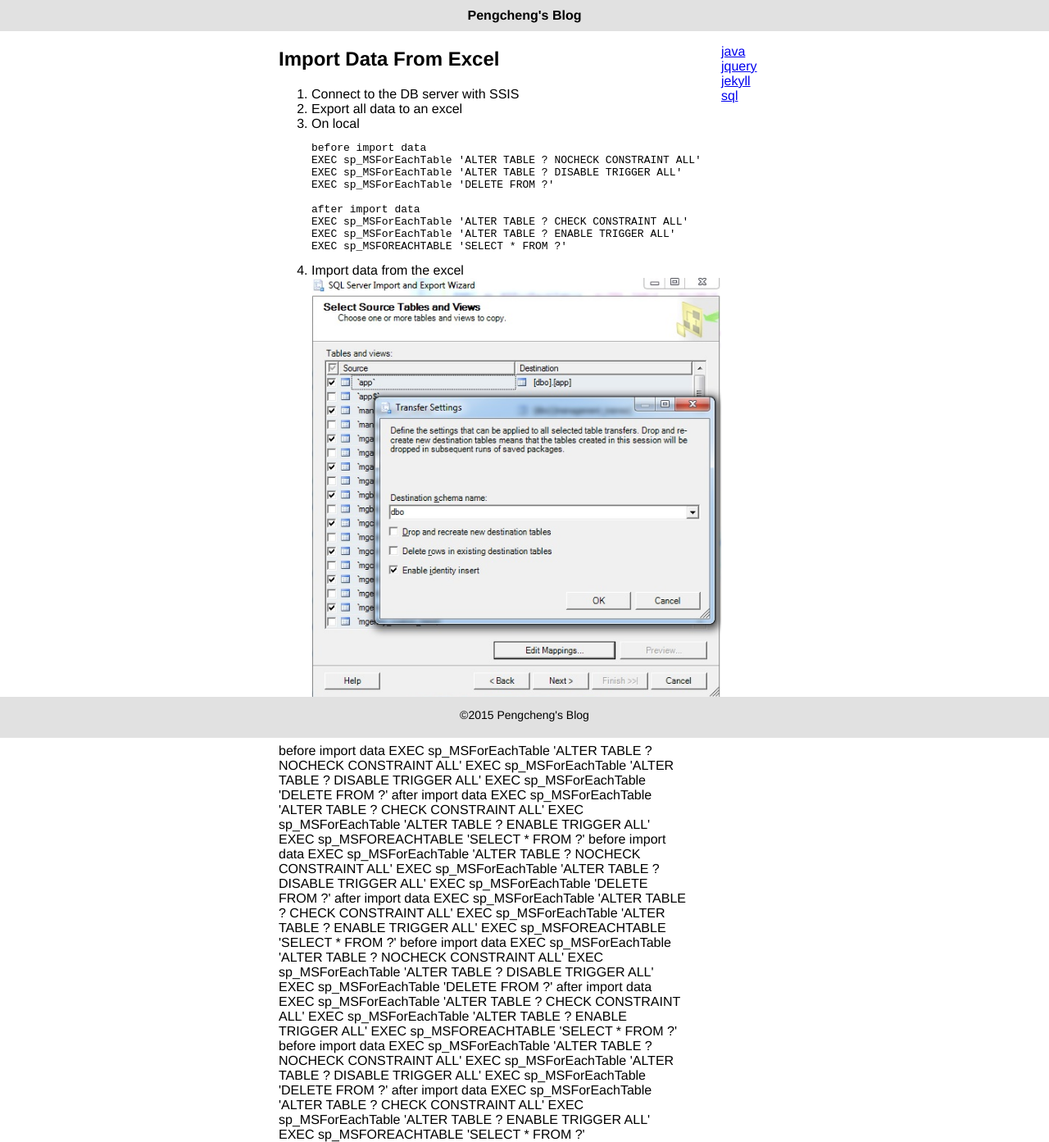
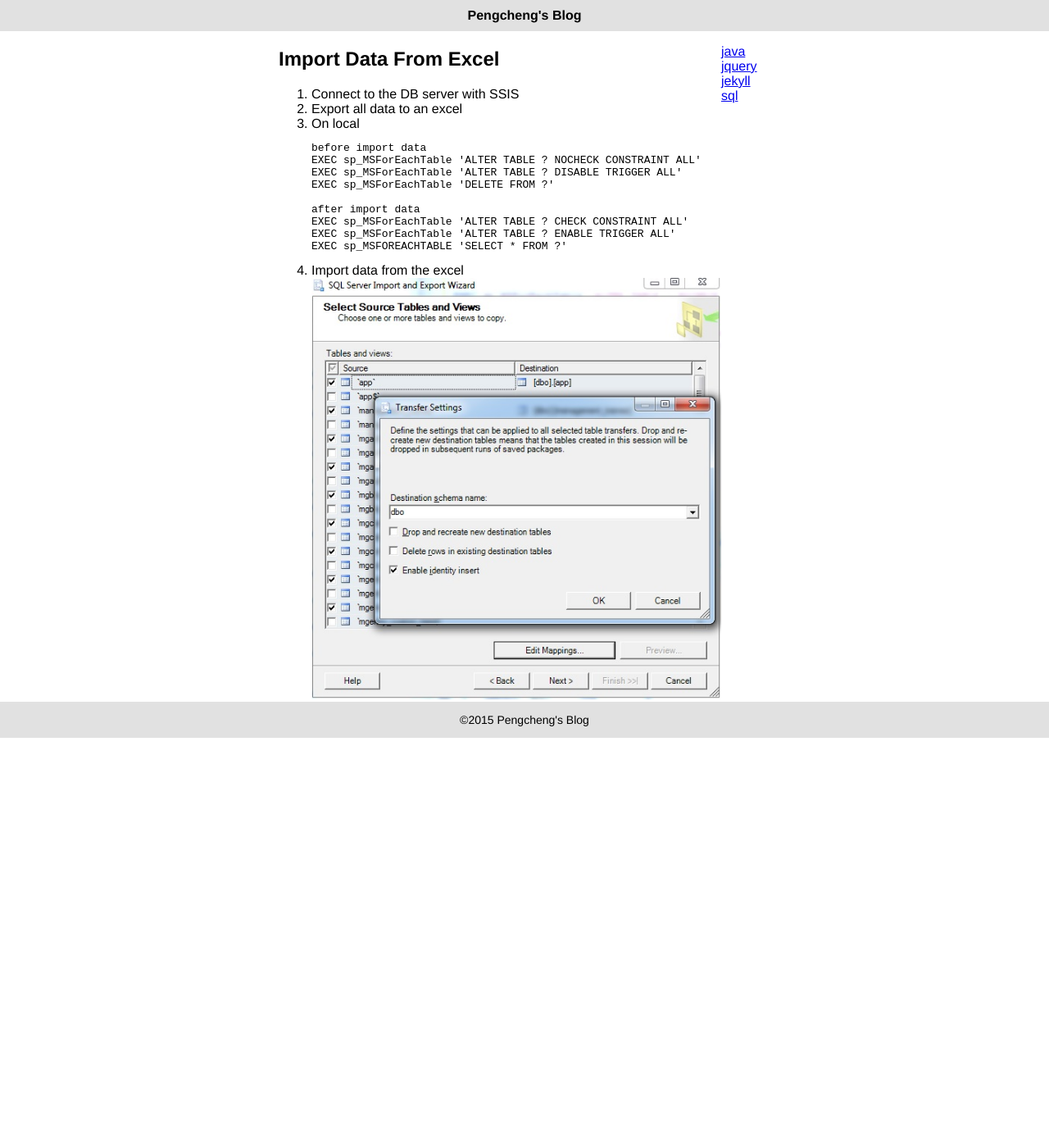
Before and after one commit to anfslove/jekyll_demo, a Jekyll site: the page built from _posts/2015-06-19-import_data_from_excel.html, in a window 1280 px wide. Shown: the whole page at 82% size. Built offline with Jekyll 4.4.1, drawn with Linux system fonts in a browser that asks for light colours; after the commit the page ends 957 px from its top, so only the background shows below that.

Commit message:
Refined footer style.

```diff
--- a/_posts/2015-06-19-import_data_from_excel.html
+++ b/_posts/2015-06-19-import_data_from_excel.html
@@ -26,39 +26,3 @@
 	</li>
 </ul>
 <p>{{ page.date | date_to_string }}</p>
-before import data
-EXEC sp_MSForEachTable 'ALTER TABLE ? NOCHECK CONSTRAINT ALL'
-EXEC sp_MSForEachTable 'ALTER TABLE ? DISABLE TRIGGER ALL'
-EXEC sp_MSForEachTable 'DELETE FROM ?'
-
-after import data
-EXEC sp_MSForEachTable 'ALTER TABLE ? CHECK CONSTRAINT ALL'
-EXEC sp_MSForEachTable 'ALTER TABLE ? ENABLE TRIGGER ALL'
-EXEC sp_MSFOREACHTABLE 'SELECT * FROM ?'
-before import data
-EXEC sp_MSForEachTable 'ALTER TABLE ? NOCHECK CONSTRAINT ALL'
-EXEC sp_MSForEachTable 'ALTER TABLE ? DISABLE TRIGGER ALL'
-EXEC sp_MSForEachTable 'DELETE FROM ?'
-
-after import data
-EXEC sp_MSForEachTable 'ALTER TABLE ? CHECK CONSTRAINT ALL'
-EXEC sp_MSForEachTable 'ALTER TABLE ? ENABLE TRIGGER ALL'
-EXEC sp_MSFOREACHTABLE 'SELECT * FROM ?'
-before import data
-EXEC sp_MSForEachTable 'ALTER TABLE ? NOCHECK CONSTRAINT ALL'
-EXEC sp_MSForEachTable 'ALTER TABLE ? DISABLE TRIGGER ALL'
-EXEC sp_MSForEachTable 'DELETE FROM ?'
-
-after import data
-EXEC sp_MSForEachTable 'ALTER TABLE ? CHECK CONSTRAINT ALL'
-EXEC sp_MSForEachTable 'ALTER TABLE ? ENABLE TRIGGER ALL'
-EXEC sp_MSFOREACHTABLE 'SELECT * FROM ?'
-before import data
-EXEC sp_MSForEachTable 'ALTER TABLE ? NOCHECK CONSTRAINT ALL'
-EXEC sp_MSForEachTable 'ALTER TABLE ? DISABLE TRIGGER ALL'
-EXEC sp_MSForEachTable 'DELETE FROM ?'
-
-after import data
-EXEC sp_MSForEachTable 'ALTER TABLE ? CHECK CONSTRAINT ALL'
-EXEC sp_MSForEachTable 'ALTER TABLE ? ENABLE TRIGGER ALL'
-EXEC sp_MSFOREACHTABLE 'SELECT * FROM ?'
--- a/css/main.css
+++ b/css/main.css
@@ -25,7 +25,6 @@
     left: 0;
     position: fixed;
     width: 100%;
-    height:50px;
 }
 
 .footer p {
@@ -37,13 +36,13 @@
 	width: 600px;
 	margin: 0 auto;
 	height: auto;
-	padding-bottom:50px;
 }
 
 .main{
 	width: 500px;
 	height: auto;
 	float: left;
+	padding-bottom:50px;
 }
 .right{
 	width: 100px;
```
